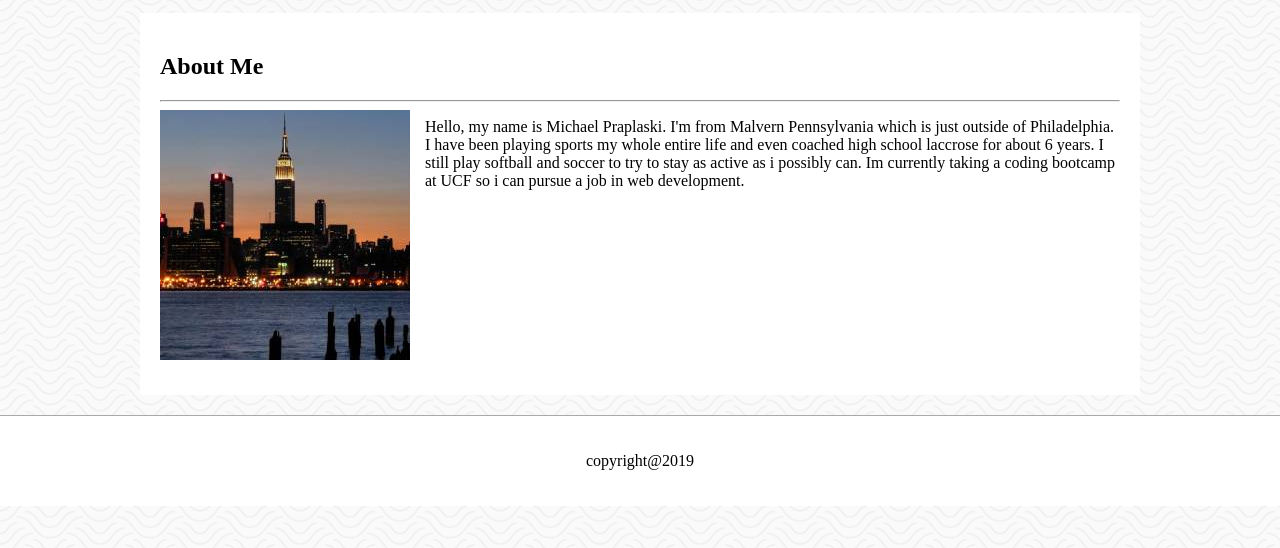
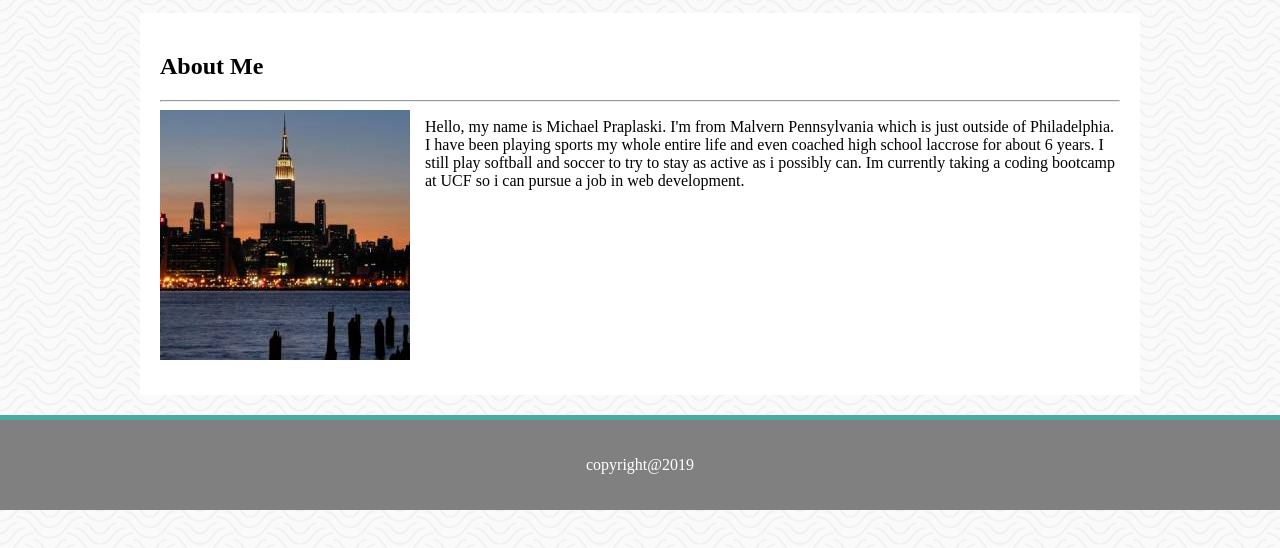
Before and after one commit to mikeprap/Basic-Portfolio, a plain HTML site: page index.html in a window 1280 px wide. Shown: the part 78-626 px from the top of the page. Drawn offline with Linux system fonts and the light colour scheme.

Commit message:
fixed boarders

```diff
--- a/assets/css/style.css
+++ b/assets/css/style.css
@@ -52,12 +52,13 @@ img{
 }
 footer{
     width: 100%;
-    background-color: white;
+    background-color:grey;
     text-align: center;
     height: 70px;
-    border-top: solid darkgrey 1px;
+    border-top: solid #4aaaa5 5px;
     padding-top: 20px;
     margin-top: 20px;
+    color: white;
 
 }
 .pics{
```
